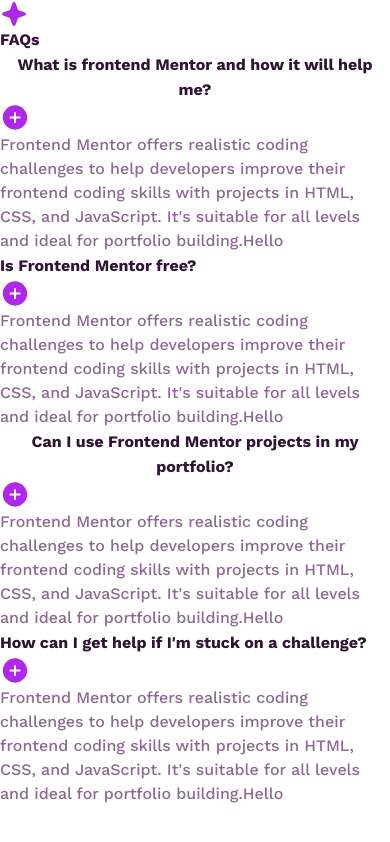
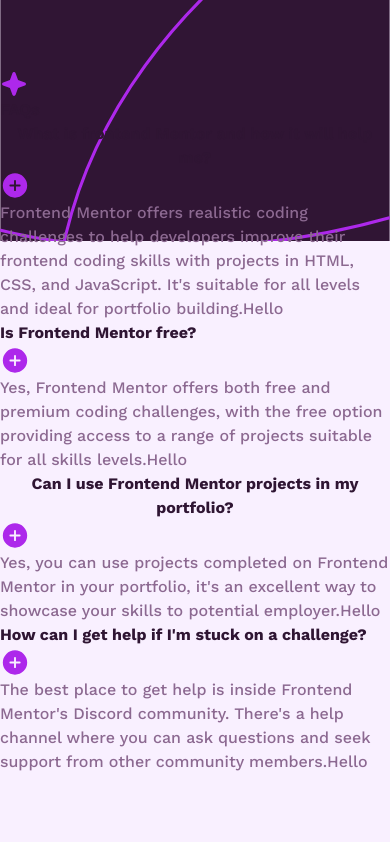
Before and after one commit to aqibzaib/faq-accordion-main-frontend-mentor-challenge, a React (Vite) app: page / in a window 390 px wide. Built offline with nearby package versions, Linux system fonts and the light colour scheme.

Commit message:
set background image , set hover effect on button and add make page responsive

```diff
--- a/src/App.jsx
+++ b/src/App.jsx
@@ -6,19 +6,15 @@
 function App() {
   const [activeIndex, setActiveIndex] = useState(null);
 
-  // const toggleCollapse = (index) => {
-  //   setActiveIndex((prevIndex) => (prevIndex === index ? null : index));
-  // };
   const toggleCollapse = (index) => {
     setActiveIndex((prevIndex) => (prevIndex === index ? null : index));
   };
 
   return (
     <>
-      <div className="bg-[url('../assets/images/background-pattern-desktop.svg')] bg-cover bg-center bg-no-repeat">
-        <div className="border border-white rounded-lg w-[590px] h-fit m-auto px-8 py-4 bg-white">
+      <div className="border border-white rounded-lg min-w-[100%] max-w-[590px] h-fit m-auto px-8 py-4 bg-white shadow-2xl shadow-[hsl(292,16%,49%)]">
         <div>
-            <div className=" flex items-center justify-start gap-4 pt-4 pb-4">
+          <div className="flex items-center justify-start gap-4 pt-4 pb-4">
             <span>
               <IconStar />
             </span>
@@ -28,14 +24,16 @@
             return (
               <div key={index}>
                 <button
-                    className={`w-[100%] flex items-center justify-between pt-3 pb-3 ${
+                  className={`w-[100%] flex items-center justify-between pt-3 pb-3 cursor-pointer  font-semibold text-wrap ${
                     activeIndex === index
                       ? "transition-border duration-300 ease-in-out"
                       : "border-t-2 border-red-900 transition-border duration-500 ease-in-out"
                   }`}
                   onClick={() => toggleCollapse(index)}
                 >
-                    <span>{item.question}</span>
+                  <span className="hover:text-[hsl(292,16%,49%)]">
+                    {item.question}
+                  </span>
                   <span className="pl-5 pr-5 ">
                     {activeIndex === index ? <IconMinus /> : <IconPlus />}
                   </span>
@@ -47,12 +45,11 @@
                       : "duration-300 ease-in-out max-h-0"
                   }`}
                 >
-                    <p className="pt-4 pb-4">{item.answer}Hello</p>
+                  <p className="pb-4 bg-white">{item.answer}Hello</p>
                 </div>
               </div>
             );
           })}
-          </div>
         </div>
       </div>
     </>
@@ -68,17 +65,17 @@
   {
     question: "Is Frontend Mentor free?",
     answer:
-      "Frontend Mentor offers realistic coding challenges to help developers improve their frontend coding skills with projects in HTML, CSS, and JavaScript. It's suitable for all levels and ideal for portfolio building.",
+      "Yes, Frontend Mentor offers both free and premium coding challenges, with the free option providing access to a range of projects suitable for all skills levels.",
   },
   {
     question: "Can I use Frontend Mentor projects in my portfolio?",
     answer:
-      "Frontend Mentor offers realistic coding challenges to help developers improve their frontend coding skills with projects in HTML, CSS, and JavaScript. It's suitable for all levels and ideal for portfolio building.",
+      "Yes, you can use projects completed on Frontend Mentor in your portfolio, it's an excellent way to showcase your skills to potential employer.",
   },
   {
     question: "How can I get help if I'm stuck on a challenge?",
     answer:
-      "Frontend Mentor offers realistic coding challenges to help developers improve their frontend coding skills with projects in HTML, CSS, and JavaScript. It's suitable for all levels and ideal for portfolio building.",
+      "The best place to get help is inside Frontend Mentor's Discord community. There's a help channel where you can ask questions and seek support from other community members.",
   },
 ];
 
--- a/src/index.css
+++ b/src/index.css
@@ -1,6 +1,17 @@
 @tailwind base;
 @tailwind components;
 @tailwind utilities;
+
+body {
+  background-color: hsl(275, 100%, 97%);
+  background-image: url("../assets/images/background-pattern-desktop.svg");
+  background-repeat: no-repeat;
+  background-size: "100%";
+  font-family: "Work Sans";
+  min-height: 100vh;
+  display: grid;
+  place-content: center;
+}
 h1 {
   font-family: "Work Sans", sans-serif;
   font-optical-sizing: auto;
@@ -11,10 +22,8 @@
 }
 span {
   font-family: "Work Sans", sans-serif;
-  /* font-optical-sizing: auto; */
   font-weight: 700;
   font-style: normal;
-  /* font-size: "16px"; */
   color: hsl(292, 42%, 14%);
 }
 p {
@@ -24,10 +33,13 @@
   font-style: normal;
   font-size: "16px";
   color: hsl(292, 16%, 49%);
-  /* - White: hsl(0, 0%, 100%)
-- Light pink: hsl(275, 100%, 97%)
-- Grayish purple: hsl(292, 16%, 49%)
-- Dark purple: hsl(292, 42%, 14%) */
 }
-h1 {
+@media (max-width: 540px) {
+  body {
+    background-image: url("../assets/images/background-pattern-mobile.svg");
+    background-repeat: no-repeat;
+    font-family: "Work Sans";
+    min-height: 100vh;
+    background-size: contain;
+  }
 }
```
Lines whose indentation alone changed are shown as unchanged.
